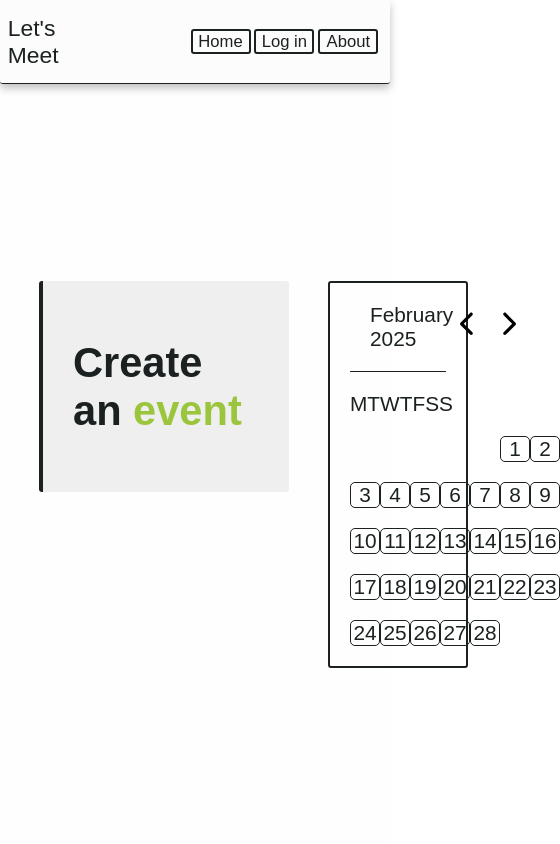
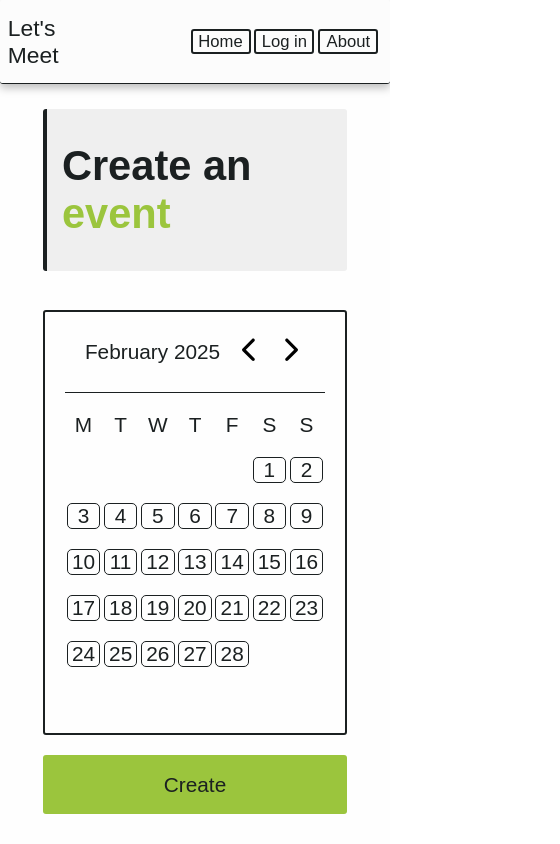
Before and after one commit to naaturel/letsmeet, a Vue app: page /create in a window 390 px wide. Shown: the whole page, 560 px wide, since content can reach past the window. Built offline with nearby package versions, Linux system fonts and the light colour scheme; a web font is replaced by a local one.

Commit message:
Add responsive rules

```diff
--- a/src/assets/main.css
+++ b/src/assets/main.css
@@ -17,6 +17,25 @@ body
     background: var(--background-color);
 }
 
+.container
+{
+    display: flex;
+    padding: 0 1vw 3vh 1vw;
+}
+
+@media screen and (min-width: 1501px) {
+    .container
+    {
+        flex-direction: row;
+    }
+}
+
+@media screen and (max-width: 1500px) {
+    .container {
+        flex-direction: column;
+    }
+}
+
 .colored-text
 {
     color: var(--secondary-color);
--- a/src/components/Calendar.vue
+++ b/src/components/Calendar.vue
@@ -105,9 +105,13 @@
 
 .day-picker, .day-names {
   display: grid;
-  grid-template-columns: repeat(7, 2fr);
+  grid-template-columns: repeat(7, 1fr);
   row-gap: 20px;
   width: 100%;
+}
+
+.day-picker {
+  grid-template-rows: repeat(6, 1fr);
 }
 
 .day-names {
--- a/src/components/NavLink.vue
+++ b/src/components/NavLink.vue
@@ -12,21 +12,6 @@ const props = defineProps<{
 </template>
 
 <style scoped>
-
-@media screen and (min-width: 801px) {
-  .button {
-    width: 15vw;
-    min-width: 15vw;
-  }
-}
-
-@media screen and (max-width: 800px) {
-  .button {
-    width: 50vw;
-    min-width: 50vw;
-  }
-
-}
 
 .button {
   color: var(--primary-color);
--- a/src/components/TextBlock.vue
+++ b/src/components/TextBlock.vue
@@ -3,25 +3,18 @@
 </script>
 
 <template>
-  <div class="text-block">
-    <slot></slot>
-  </div>
+    <div class="text-block">
+      <slot></slot>
+    </div>
 </template>
 
 <style scoped>
 
 .text-block {
   display: flex;
+  flex-direction: column;
   justify-content: center;
   align-items: center;
-  height: 100%;
-  padding: 0 1vw 0 1vw;
-}
-
-.text-block {
-  flex-direction: column;
-  padding: 30px;
-  min-width: 250px;
 }
 
 .text-block {
@@ -34,4 +27,16 @@
   background: rgb(239, 239, 239);
 }
 
+@media screen and (max-width: 1501px) {
+  .text-block {
+    padding: 5px 15px 5px 15px;
+  }
+}
+
+@media screen and (min-width: 1500px) {
+  .text-block {
+    padding: 10px 30px 10px 30px;
+  }
+}
+
 </style>
--- a/src/views/CreateView.vue
+++ b/src/views/CreateView.vue
@@ -2,35 +2,65 @@
 
 import Calendar from "@/components/Calendar.vue";
 import TextBlock from "@/components/TextBlock.vue";
+import NavLink from "@/components/NavLink.vue";
 </script>
 
 <template>
+
   <div class="container">
-    <TextBlock class="text-block">
+    <TextBlock class="title">
       <h1>Create an <span class="colored-text">event</span></h1>
     </TextBlock>
-    <Calendar class="calendar" />
+    <div class="event-form">
+      <Calendar class="calendar"/>
+      <NavLink path="/create" description="Create" class="create-button"></NavLink>
+    </div>
   </div>
+
 </template>
 
 <style scoped>
 
 .container
 {
-  display: flex;
-  flex-direction: row;
   width: 80%;
   gap: 10vw;
 }
 
-.text-block
-{
-  width: 50%;
+.event-form {
+  display: flex;
+  flex-direction: column;
+  width: 45%;
+  gap: 20px;
 }
 
-.calendar
-{
-  width: 45%;
+/* MEDIA QUERIES */
+@media screen and (min-width: 1501px) {
+
+  .title {
+    width: 50%;
+  }
+
+  .title h1
+  {
+    font-size: 4rem;
+  }
+
+  .calendar {
+    width: 100%;
+    min-width: 100%;
+  }
+}
+
+@media screen and (max-width: 1500px) {
+
+  .title, .event-form {
+    width: 100%;
+  }
+
+  .title {
+    height: fit-content;
+  }
 }
 
 </style>
--- a/src/views/HomeView.vue
+++ b/src/views/HomeView.vue
@@ -21,8 +21,8 @@ import TextBlock from "@/components/TextBlock.vue";
 
       <div class="actions-group">
         <h1>Meet up <span class="colored-text">now</span> !</h1>
-        <NavLink path="/create" description="Create"></NavLink>
-        <NavLink path="/join" description="Join"></NavLink>
+        <NavLink path="/create" description="Create" class="button"></NavLink>
+        <NavLink path="/join" description="Join" class="button"></NavLink>
     </div>
   </div>
 
@@ -36,7 +36,6 @@ import TextBlock from "@/components/TextBlock.vue";
   justify-content: center;
   align-items: center;
   height: 100%;
-  padding: 0 1vw 0 1vw;
 }
 
 .container {
@@ -52,7 +51,6 @@ import TextBlock from "@/components/TextBlock.vue";
 
 .actions-group {
   flex-direction: column;
-  padding: 30px;
   min-width: 250px;
 }
 
@@ -96,19 +94,17 @@ import TextBlock from "@/components/TextBlock.vue";
 }
 
 /* MEDIA QUERIES */
-@media screen and (min-width: 1500px) {
-  .container {
-    flex-direction: row;
-  }
+@media screen and (min-width: 1501px) {
 
   .introduction {
+    padding: 0 0 1vw 0;
     width: 50%;
     min-height: 40vh;
   }
 
   .actions-group {
-    width: 25%;
-    min-height: 35vh;
+    width: 35%;
+    min-height: 40vh;
   }
 
   .introduction h1
@@ -117,13 +113,10 @@ import TextBlock from "@/components/TextBlock.vue";
   }
 }
 
-@media screen and (max-width: 1501px) {
-  .container {
-    flex-direction: column;
-  }
+@media screen and (max-width: 1500px) {
 
   .introduction, .actions-group {
-    width: 95%;
+    width: 100%;
   }
 
   .introduction {
@@ -140,4 +133,19 @@ import TextBlock from "@/components/TextBlock.vue";
   }
 }
 
+@media screen and (min-width: 801px) {
+  .button {
+    width: 15vw;
+    min-width: 15vw;
+  }
+}
+
+@media screen and (max-width: 800px) {
+  .button {
+    width: 50vw;
+    min-width: 50vw;
+  }
+
+}
+
 </style>
```
